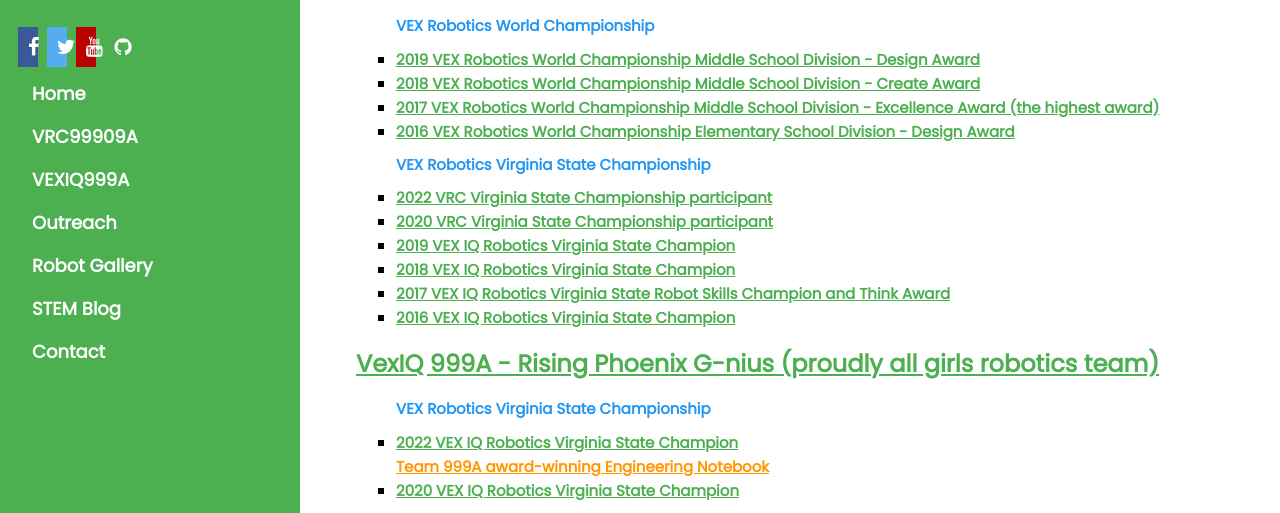
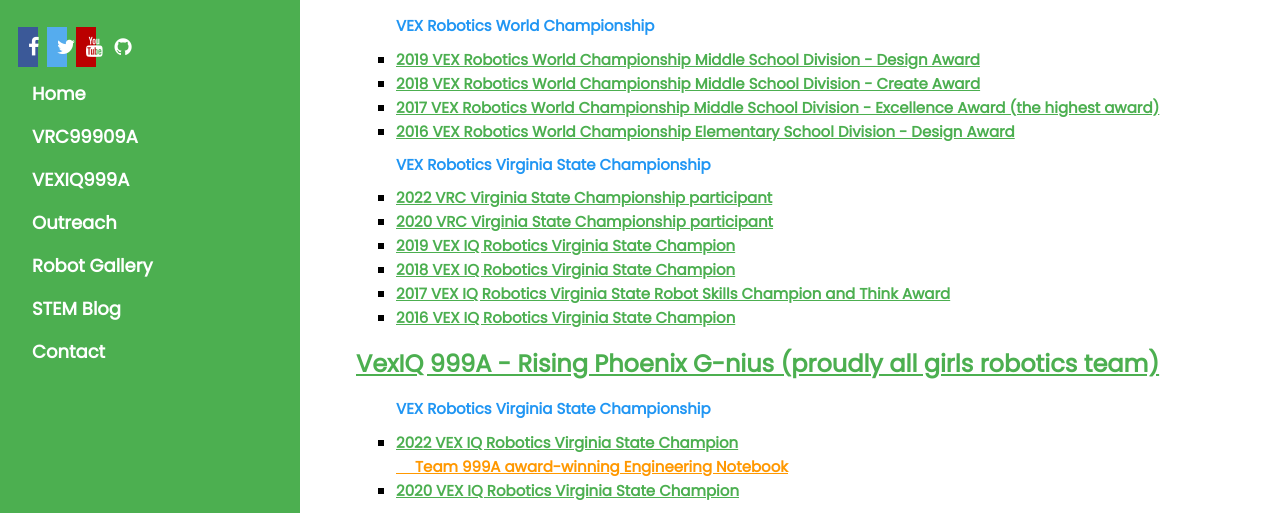
Before and after one commit to CapitalRoboticsClub/web, a plain HTML site: page index.html in a window 1280 px wide. Shown: the part 287-800 px from the top of the page. Drawn offline with Linux system fonts and the light colour scheme.

```diff
--- a/index.html
+++ b/index.html
@@ -126,7 +126,7 @@
     <ul>
     <h1 class="w3-medium w3-text-blue"><b>VEX Robotics Virginia State Championship</b></h1>
     <li style="list-style-type:square"><a href="https://www.robotevents.com/index.php/robot-competitions/vex-iq-challenge/RE-VIQC-21-5061.html#awards" class="w3-medium w3-text-green"><b>2022 VEX IQ Robotics Virginia State Champion</b></a></li>
-    <a href="pic/VexIQ_Team_999A_EngineeringNotebook.pdf" class="w3-medium w3-text-orange"><b>Team 999A award-winning Engineering Notebook</b></a>
+    <a href="pic/VexIQ_Team_999A_EngineeringNotebook.pdf" class="w3-medium w3-text-orange"><b>&emsp; Team 999A award-winning Engineering Notebook</b></a>
     <li style="list-style-type:square"><a href="http://www.connectionnewspapers.com/news/2020/mar/17/tysons-rising-phoenix-compete-world-championship/?template_preference=desktop" class="w3-medium w3-text-green"><b>2020 VEX IQ Robotics Virginia State Champion</b></a></li>
     </ul>
     <h1 class="w3-xlarge w3-text-black"><b><a href="https://www.roboticseducation.org/vex-robotics-competition"><img src="pic/Vex_Logo.png" alt="Vex Logo" style="width:80px;height:40px;"></a>robotics teams in the nation's capital area.</b></h1>
```
